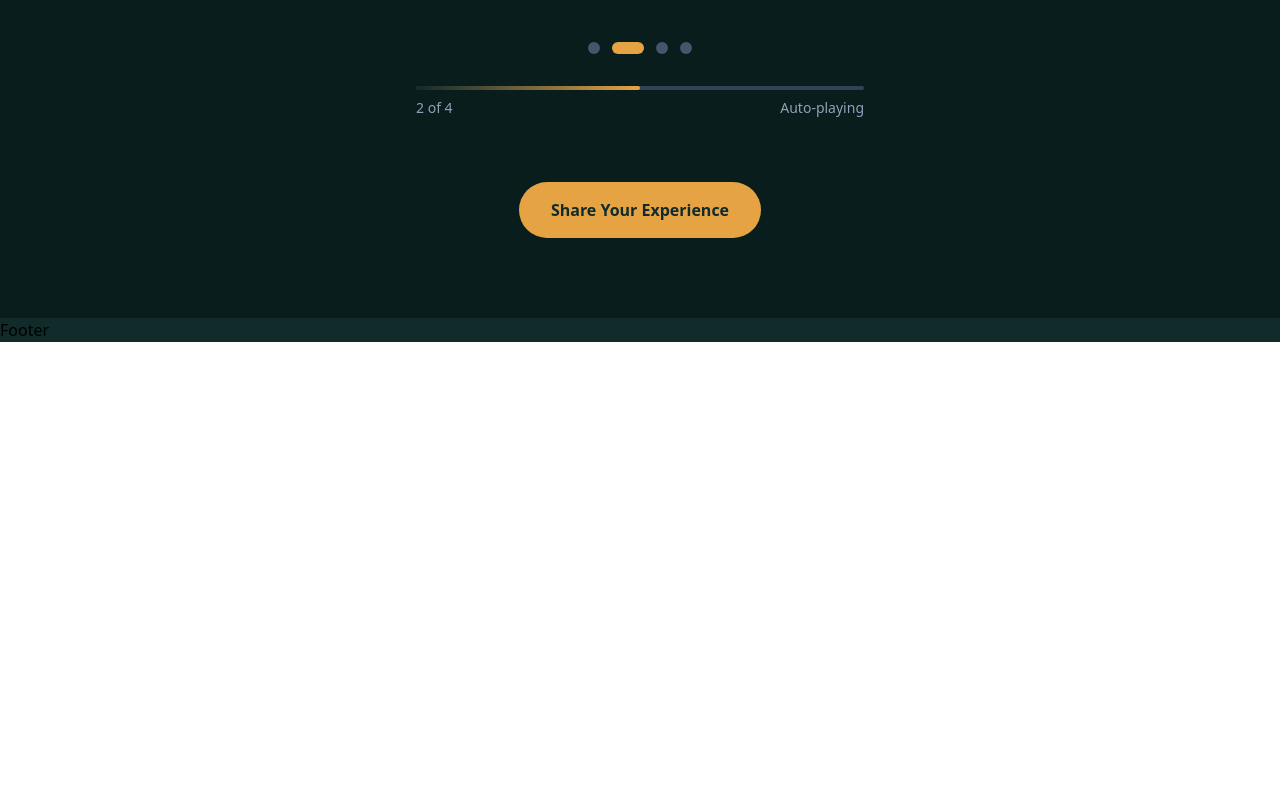
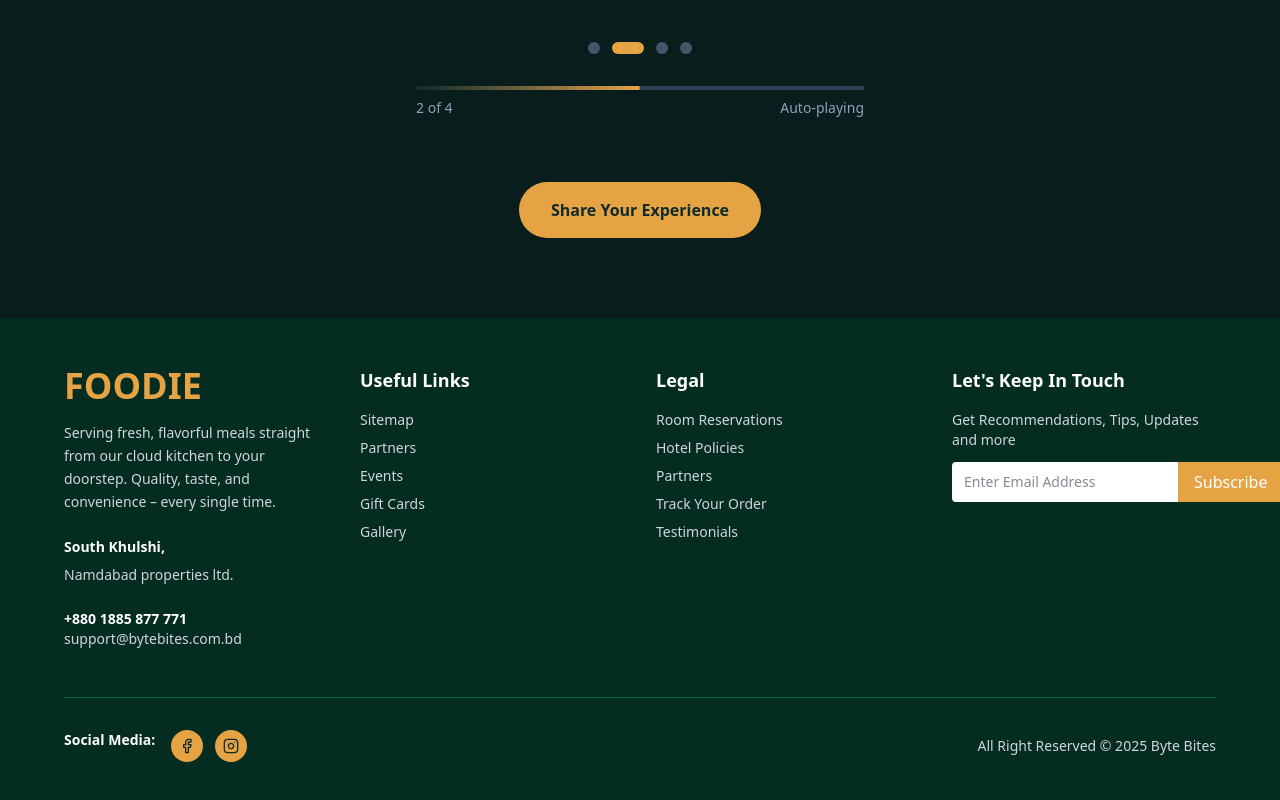
Before and after one commit to Mdsakib999/Cloud-Kitchen-Clint, a React (Vite) app: page / in a window 1280 px wide. Shown: the part 4128-4928 px from the top of the page. Before the commit the page ends 4470 px from the top, so only its background shows below. Built offline with nearby package versions, Linux system fonts and the light colour scheme; a web font is replaced by a local one.

Commit message:
Add: footer

```diff
--- a/src/Components/SharedComponent/Footer.jsx
+++ b/src/Components/SharedComponent/Footer.jsx
@@ -1,8 +1,174 @@
+import React from "react";
+
+import { FiFacebook, FiInstagram } from "react-icons/fi";
+
 const Footer = () => {
   return (
-    <div>
-      <p>Footer</p>
-    </div>
+    <footer className="bg-bg-footer text-white py-12 px-6">
+      <div className="max-w-6xl mx-auto">
+        <div className="grid grid-cols-1 md:grid-cols-2 lg:grid-cols-4 gap-8">
+          {/* Brand Section */}
+          <div className="lg:col-span-1">
+            <h2 className="text-3xl lg:text-4xl font-bold text-primary mb-4">
+              FOODIE
+            </h2>
+            <p className="text-sm text-gray-300 mb-6 leading-relaxed">
+              Serving fresh, flavorful meals straight from our cloud kitchen to
+              your doorstep. Quality, taste, and convenience – every single
+              time.
+            </p>
+            <div className="mb-6">
+              <p className="text-sm font-semibold mb-2">South Khulshi,</p>
+              <p className="text-sm text-gray-300">Namdabad properties ltd.</p>
+            </div>
+            <div className="text-sm">
+              <p className="font-semibold">+880 1885 877 771</p>
+              <p className="text-gray-300">support@bytebites.com.bd</p>
+            </div>
+          </div>
+
+          {/* Useful Links */}
+          <div>
+            <h3 className="text-lg font-semibold mb-4">Useful Links</h3>
+            <ul className="space-y-2 text-sm">
+              <li>
+                <a
+                  href="#"
+                  className="text-gray-300 hover:text-white transition-colors"
+                >
+                  Sitemap
+                </a>
+              </li>
+              <li>
+                <a
+                  href="#"
+                  className="text-gray-300 hover:text-white transition-colors"
+                >
+                  Partners
+                </a>
+              </li>
+              <li>
+                <a
+                  href="#"
+                  className="text-gray-300 hover:text-white transition-colors"
+                >
+                  Events
+                </a>
+              </li>
+              <li>
+                <a
+                  href="#"
+                  className="text-gray-300 hover:text-white transition-colors"
+                >
+                  Gift Cards
+                </a>
+              </li>
+              <li>
+                <a
+                  href="#"
+                  className="text-gray-300 hover:text-white transition-colors"
+                >
+                  Gallery
+                </a>
+              </li>
+            </ul>
+          </div>
+
+          {/* Legal */}
+          <div>
+            <h3 className="text-lg font-semibold mb-4">Legal</h3>
+            <ul className="space-y-2 text-sm">
+              <li>
+                <a
+                  href="#"
+                  className="text-gray-300 hover:text-white transition-colors"
+                >
+                  Room Reservations
+                </a>
+              </li>
+              <li>
+                <a
+                  href="#"
+                  className="text-gray-300 hover:text-white transition-colors"
+                >
+                  Hotel Policies
+                </a>
+              </li>
+              <li>
+                <a
+                  href="#"
+                  className="text-gray-300 hover:text-white transition-colors"
+                >
+                  Partners
+                </a>
+              </li>
+              <li>
+                <a
+                  href="#"
+                  className="text-gray-300 hover:text-white transition-colors"
+                >
+                  Track Your Order
+                </a>
+              </li>
+              <li>
+                <a
+                  href="#"
+                  className="text-gray-300 hover:text-white transition-colors"
+                >
+                  Testimonials
+                </a>
+              </li>
+            </ul>
+          </div>
+
+          {/* Let's Keep In Touch */}
+          <div>
+            <h3 className="text-lg font-semibold mb-4">Let's Keep In Touch</h3>
+            <div className="mb-6">
+              <p className="text-sm text-gray-300 mb-3">
+                Get Recommendations, Tips, Updates and more
+              </p>
+              <div className="flex">
+                <input
+                  type="email"
+                  placeholder="Enter Email Address"
+                  className="flex-1 px-3 py-2 text-sm bg-white text-gray-900 rounded-l focus:outline-none focus:ring-2 focus:ring-orange-400"
+                />
+                <button className="px-4 py-2 bg-primary text-white rounded-r hover:bg-orange-400 transition-colors">
+                  Subscribe
+                </button>
+              </div>
+            </div>
+          </div>
+        </div>
+
+        {/* Social Media & Copyright */}
+        <div className="mt-12 pt-8 border-t border-emerald-800">
+          <div className="flex flex-col md:flex-row justify-between items-center">
+            <div className="flex space-x-4 mb-4 md:mb-0">
+              <span className="text-sm font-semibold">Social Media:</span>
+              <div className="flex space-x-3">
+                <a
+                  href="#"
+                  className="w-8 h-8 bg-primary rounded-full flex items-center justify-center hover:bg-orange-500 transition-colors"
+                >
+                  <FiFacebook size={16} className="text-bg-primary" />
+                </a>
+                <a
+                  href="#"
+                  className="w-8 h-8 bg-primary rounded-full flex items-center justify-center hover:bg-orange-500 transition-colors"
+                >
+                  <FiInstagram size={16} className="text-bg-primary" />
+                </a>
+              </div>
+            </div>
+            <p className="text-sm text-gray-300">
+              All Right Reserved © 2025 Byte Bites
+            </p>
+          </div>
+        </div>
+      </div>
+    </footer>
   );
 };
 
--- a/src/index.css
+++ b/src/index.css
@@ -14,7 +14,7 @@
   --color-bg-tertiary: #0b2422;
   --color-bg-input: #314544;
   --color-bg-cart: #02403d;
-
+  --color-bg-footer: #052c21;
   --font-inter: "Inter", sans-serif;
   --font-inknut: "Inknut Antiqua", serif;
   --font-doto: "Doto", sans-serif;
```
Also changed, not shown: 1 other file (tests, documents, lock files or other folders).
